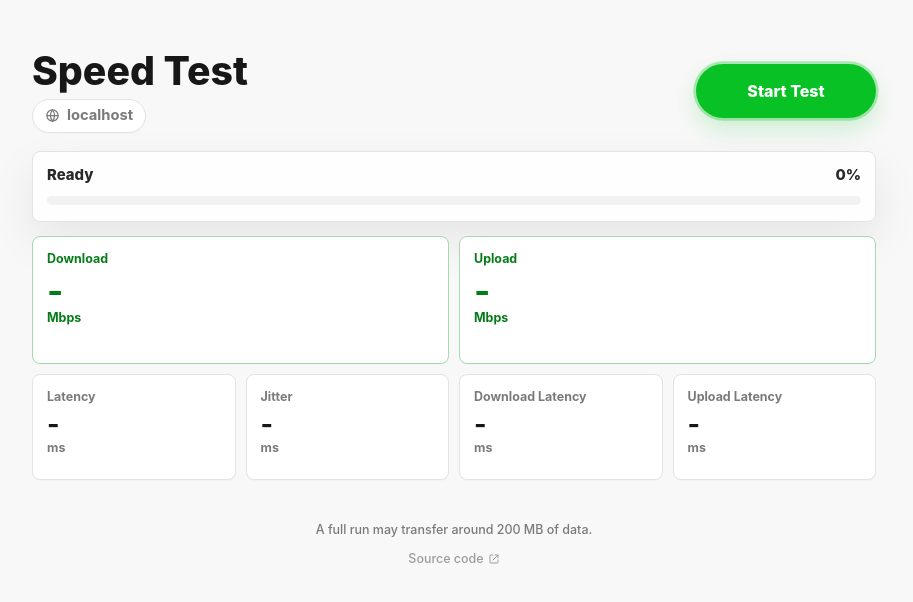
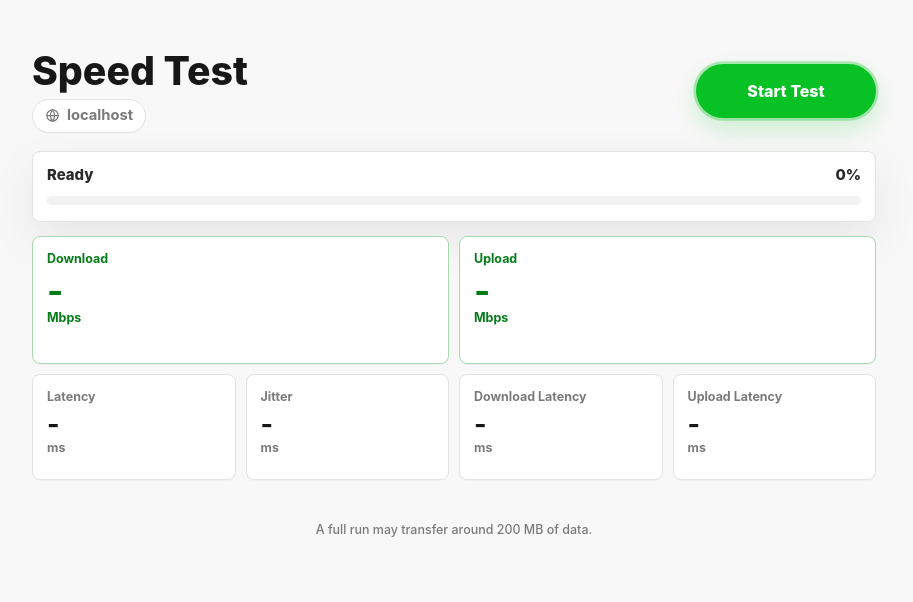
Before and after one commit to ente-toys/speed-test, a website: page public/index.html in a window 1280 px wide. Shown: the whole page, without its empty margins (186-1099 px from the left). Drawn offline with Linux system fonts and the light colour scheme.

Commit message:
Reduce noise

```diff
--- a/public/index.html
+++ b/public/index.html
@@ -86,17 +86,7 @@
         </section>
       </div>
 
-      <p class="footnote">
-        <span>A full run may transfer around 200 MB of data.</span>
-        <a href="https://github.com/ente-toys/speed-test/" rel="noreferrer" target="_blank">
-          <span>Source code</span>
-          <svg class="external-icon" viewBox="0 0 24 24" aria-hidden="true">
-            <path d="M14 4h6v6"></path>
-            <path d="m10 14 10-10"></path>
-            <path d="M20 14v5a1 1 0 0 1-1 1H5a1 1 0 0 1-1-1V5a1 1 0 0 1 1-1h5"></path>
-          </svg>
-        </a>
-      </p>
+      <p class="footnote">A full run may transfer around 200 MB of data.</p>
     </main>
 
     <script type="module" src="/app.js?v=network-chip-20260603"></script>
--- a/public/styles.css
+++ b/public/styles.css
@@ -344,42 +344,12 @@ h2 {
 }
 
 .footnote {
-  display: flex;
-  flex-direction: column;
-  flex-wrap: wrap;
-  justify-content: center;
-  gap: 12px;
   margin: 42px 0 0;
   color: var(--muted);
   font-size: 0.78rem;
   font-weight: 500;
   line-height: 1.35;
   text-align: center;
-}
-
-.footnote a {
-  display: inline-flex;
-  align-items: center;
-  justify-content: center;
-  gap: 4px;
-  color: inherit;
-  opacity: 0.72;
-  text-decoration: none;
-}
-
-.footnote a:hover {
-  opacity: 1;
-  text-decoration: underline;
-}
-
-.external-icon {
-  width: 12px;
-  height: 12px;
-  stroke: currentColor;
-  stroke-width: 2;
-  stroke-linecap: round;
-  stroke-linejoin: round;
-  fill: none;
 }
 
 @media (prefers-color-scheme: dark) {
```
